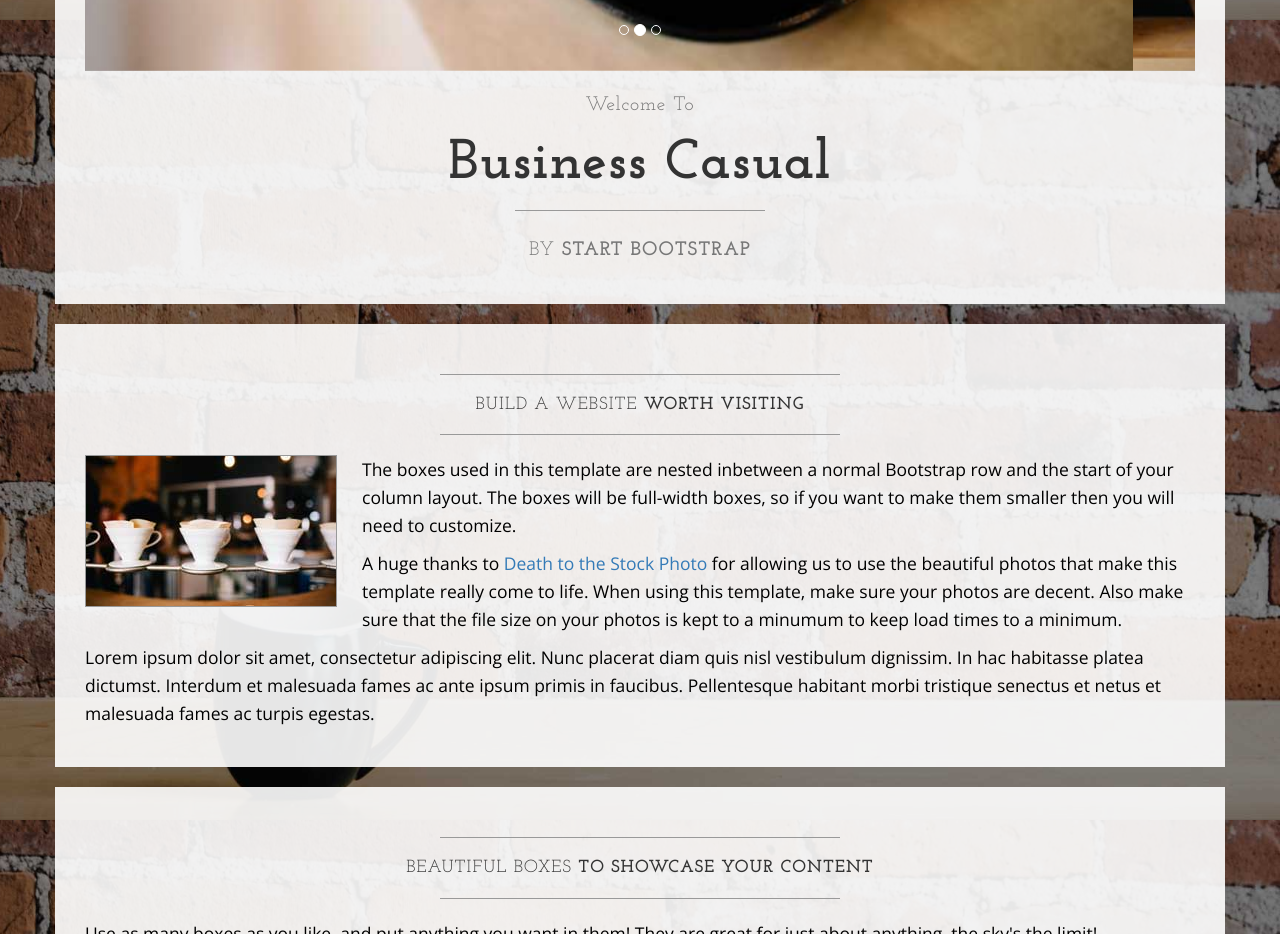
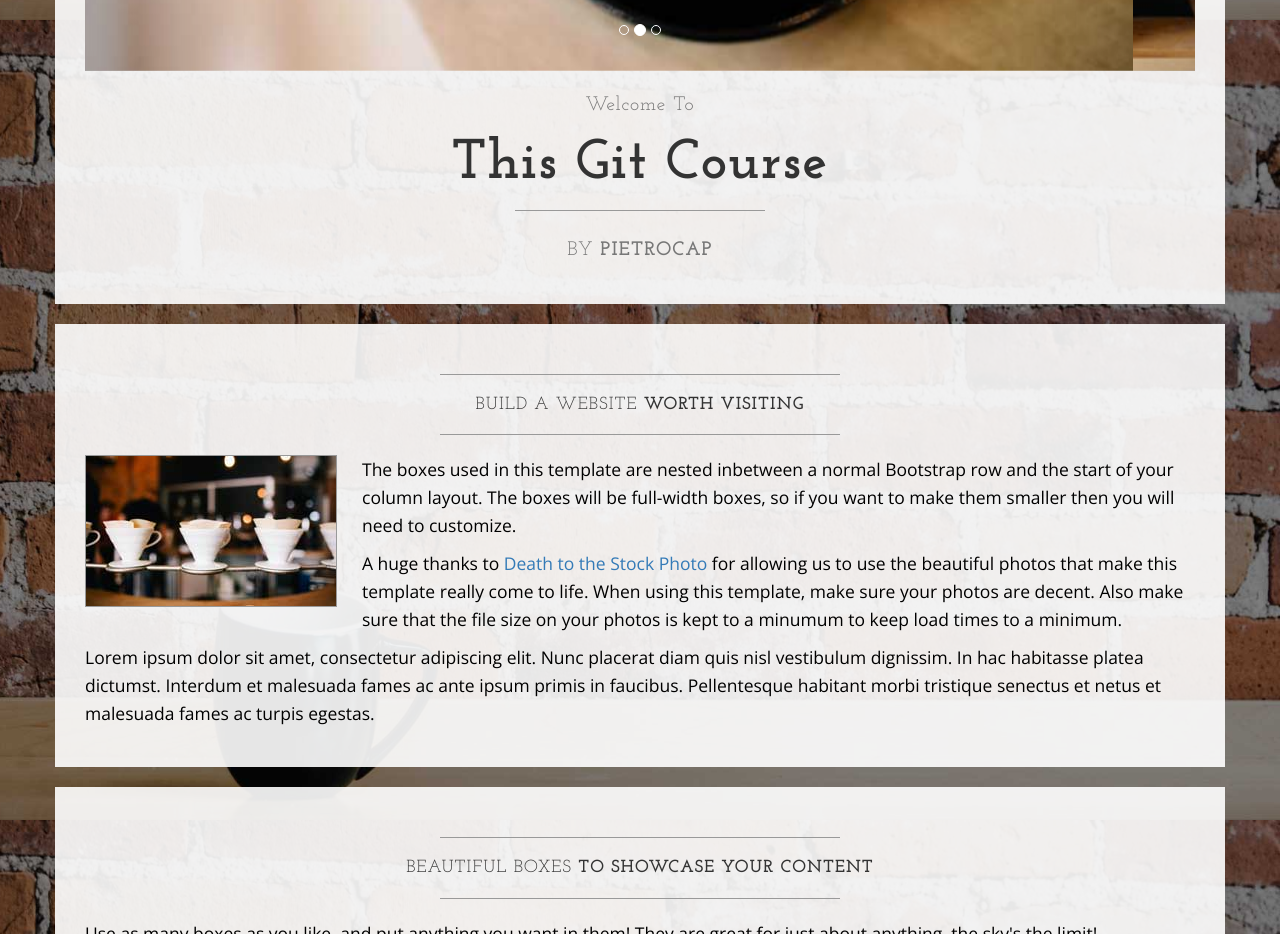
Before and after one commit to LearnableGitCoursePC/Learnable-Git-Course, a plain HTML site: page index.html in a window 1280 px wide. Shown: the part 780-1714 px from the top of the page. Drawn offline with nearby package versions, Linux system fonts and the light colour scheme.

Commit message:
changed items after carousel

```diff
--- a/index.html
+++ b/index.html
@@ -108,11 +108,11 @@
                     <h2 class="brand-before">
                         <small>Welcome to</small>
                     </h2>
-                    <h1 class="brand-name">Business Casual</h1>
+                    <h1 class="brand-name">This Git Course</h1>
                     <hr class="tagline-divider">
                     <h2>
                         <small>By
-                            <strong>Start Bootstrap</strong>
+                            <strong>Pietrocap</strong>
                         </small>
                     </h2>
                 </div>
```
